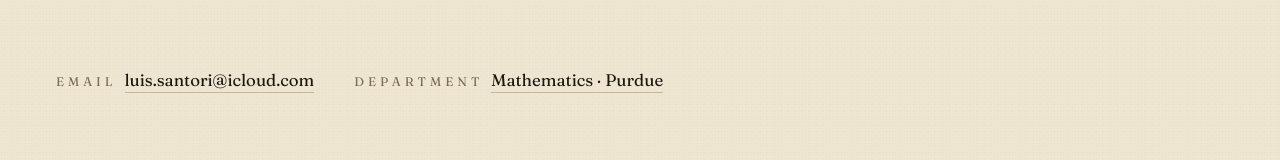
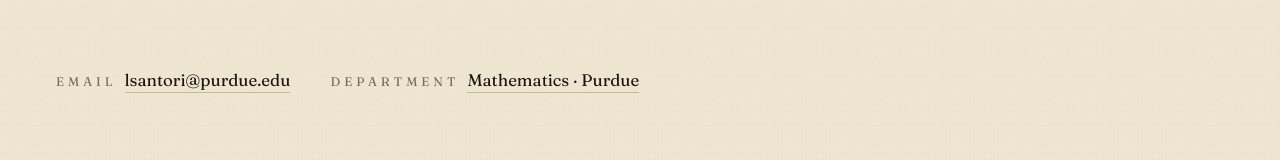
Before and after one commit to lsantori/Luis-Santori.github.io, a plain HTML site: page index.html in a window 1280 px wide. Shown: the part 2099-2259 px from the top of the page. Drawn offline with nearby package versions, Linux system fonts and the light colour scheme.

Commit message:
Update contact email in index.html

```diff
--- a/index.html
+++ b/index.html
@@ -112,7 +112,7 @@
   <section class="section rise d4">
     <h2 class="section-title">Contact</h2>
     <div class="contact">
-      <div><span class="ctc-label">Email</span><a href="mailto:luis.santori@icloud.com">luis.santori@icloud.com</a></div>
+      <div><span class="ctc-label">Email</span><a href="mailto:lsantori@purdue.edu">lsantori@purdue.edu</a></div>
       <div><span class="ctc-label">Department</span><a>Mathematics · Purdue</a></div>
     </div>
   </section>
```
